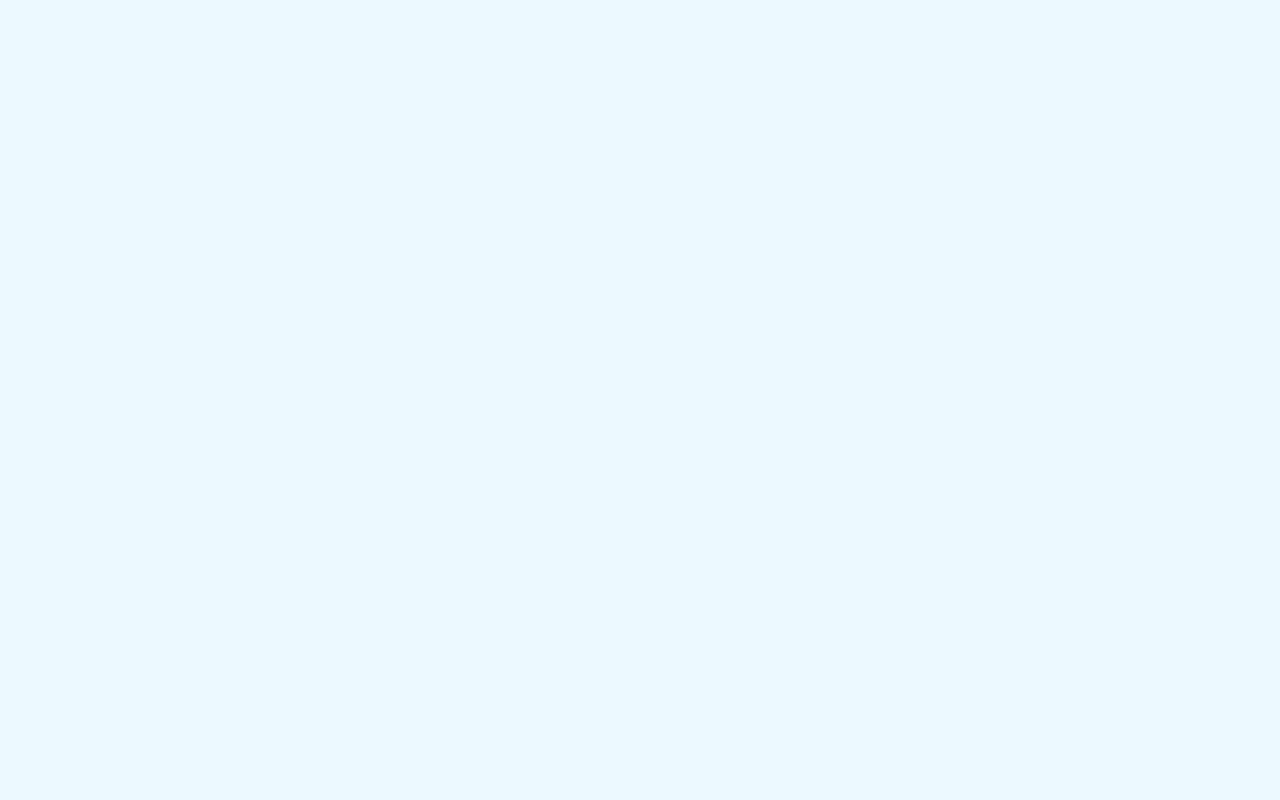
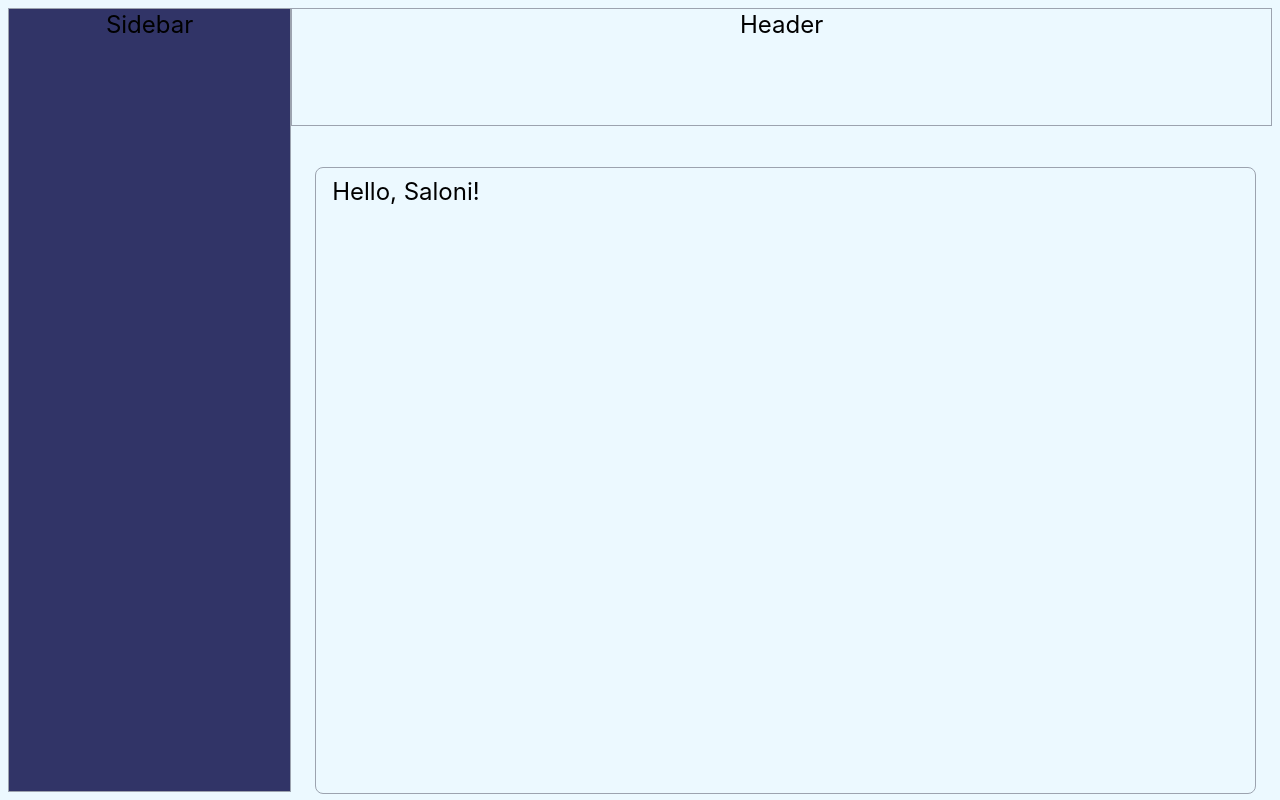
Before and after one commit to ethiclesshacker/code-editor-frontend, a React (Create React App) app: page /layout in a window 1280 px wide. Before the commit this address had no page. Built offline with nearby package versions, Linux system fonts and the light colour scheme.

Commit message:
Layout Added

```diff
--- a/src/App.js
+++ b/src/App.js
@@ -1,10 +1,10 @@
 import { BrowserRouter as Router, Route, Routes, Link } from "react-router-dom";
 import Login from './components/Login';
 import Register from './components/Register';
-import CodeArea from "./components/CodeArea";
+// import CodeArea from "./components/CodeArea";
 import CodeEditor from "./components/CodeEditor";
 import './App.css';
-// import Dashboard from "./components/Dashboard";
+import Dashboard from "./components/Dashboard";
 
 
 function App() {
@@ -17,7 +17,7 @@ function App() {
           <Route exact path='/login' element={< Login />}></Route>
           <Route exact path='/register' element={< Register />}></Route>
           <Route exact path='/code' element={< CodeEditor />}></Route>
-          {/* <Route exact path='/code' element={< Dashboard />}></Route> */}
+          <Route exact path='/layout' element={< Dashboard />}></Route>
           {/* <Route exact path='/' element={< CodeArea />}></Route> */}
         </Routes>
       </Router>
--- a/src/components/Dashboard.jsx
+++ b/src/components/Dashboard.jsx
@@ -1,15 +1,22 @@
 import React from "react";
-import { useState } from "react";
-import { Link} from "react-router-dom";
+// import { useState } from "react";
+// import { Link} from "react-router-dom";
 
-
-export default function Dashboard()
+export default function Dashboard({children})
 {
     return(
-        <div id="main" className="grid grid-cols-10 grid-rows-10 h-[100%] gap-2">
-            {/* <!-- Element 1: Header--> */}
-            <div id="topbar" className="col-span-10 col-start-1 row-start-1 row-span-1 border border-solid border-gray-400 bg-[#282c34] rounded-lg pr-2 flex justify-between items-center"></div>
-            <div id="sidebar" className="col-span-2 col-start-2 row-start-2 row-span-9 border border-solid border-gray-400"></div>
+        <div id="main" className="grid grid-cols-20 grid-rows-20 h-[100%] pt-2 pr-2 pb-2 pl-2">
+            {children}
+            <div id="topbar" className="col-span-8 col-start-3 row-start-1 row-span-3 border border-solid border-gray-400 bg-inherit">
+                <p className="text-2xl text-center"> Header </p>
+            </div>
+            <div id="sidebar" className="col-span-2 col-start-1 row-start-1 row-span-20 h-[100%] border border-solid border-gray-400 bg-[#313467]">
+                <p className="text-2xl text-center"> Sidebar </p>
+            </div>
+            {/* <div className="col-span-8 row-span-1 col-start-3 row-start-4 pt-8 pl-10 font-semi-bold text-2xl"> Hello, Saloni! </div> */}
+            <div id="dash" className="col-span-8 row-span-16 col-start-3 row-start-5 h-[100%] border border-solid border-gray-400 bg-inherit ml-6 mt-0.5 mr-4 mb-1 rounded-lg">
+                <p className="text-2xl font-semi-bold pl-4 pt-2"> Hello, Saloni! </p>
+            </div>
         </div>
     );
 }
--- a/tailwind.config.js
+++ b/tailwind.config.js
@@ -8,7 +8,12 @@ module.exports = {
       gridTemplateRows: {
         // Simple 8 row grid
         '10': 'repeat(10, minmax(0, 1fr))',
+        '20': 'repeat(20, minmax(0, 1fr))',
       },
+      gridRow: {
+        'span-20' : 'span 20 / span 20',
+        'span-16' : 'span 16 / span 16',
+      }
     },
   },
   plugins: [],
```
